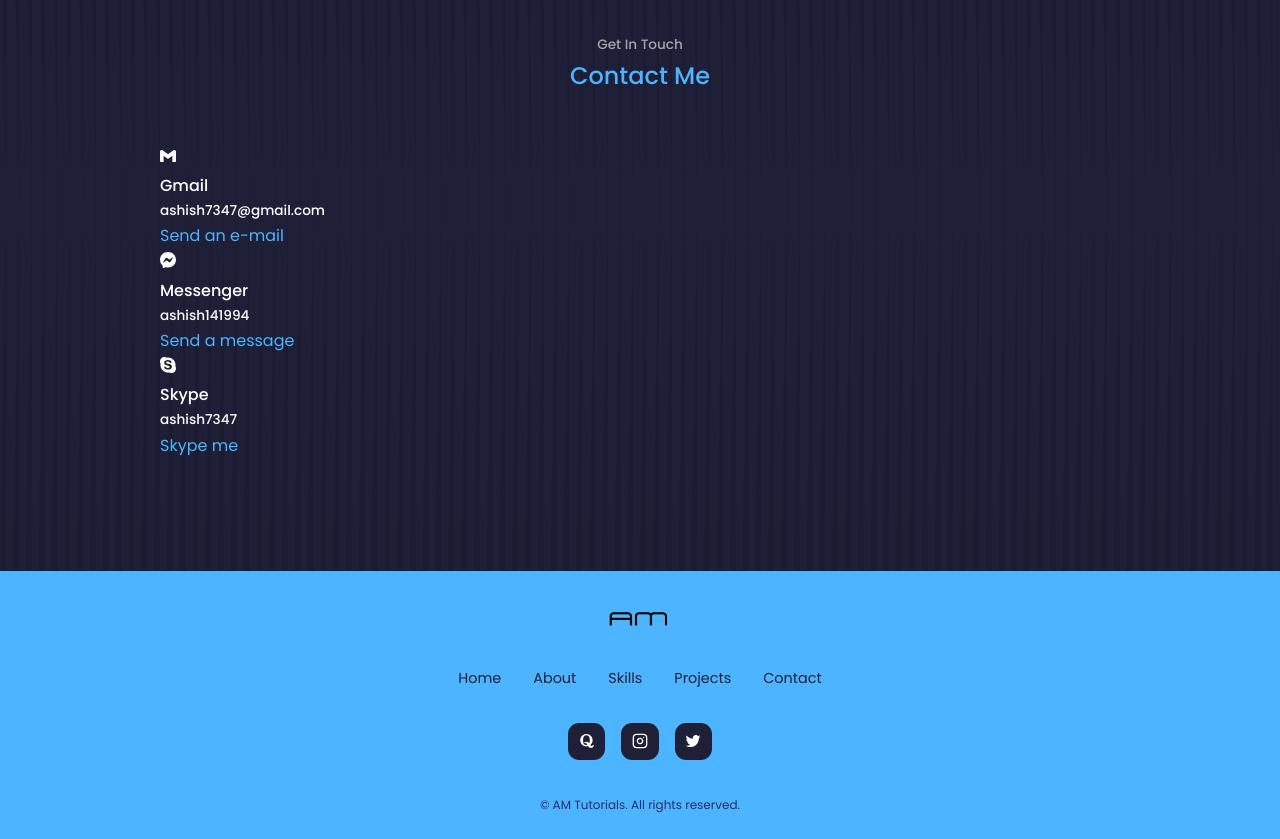
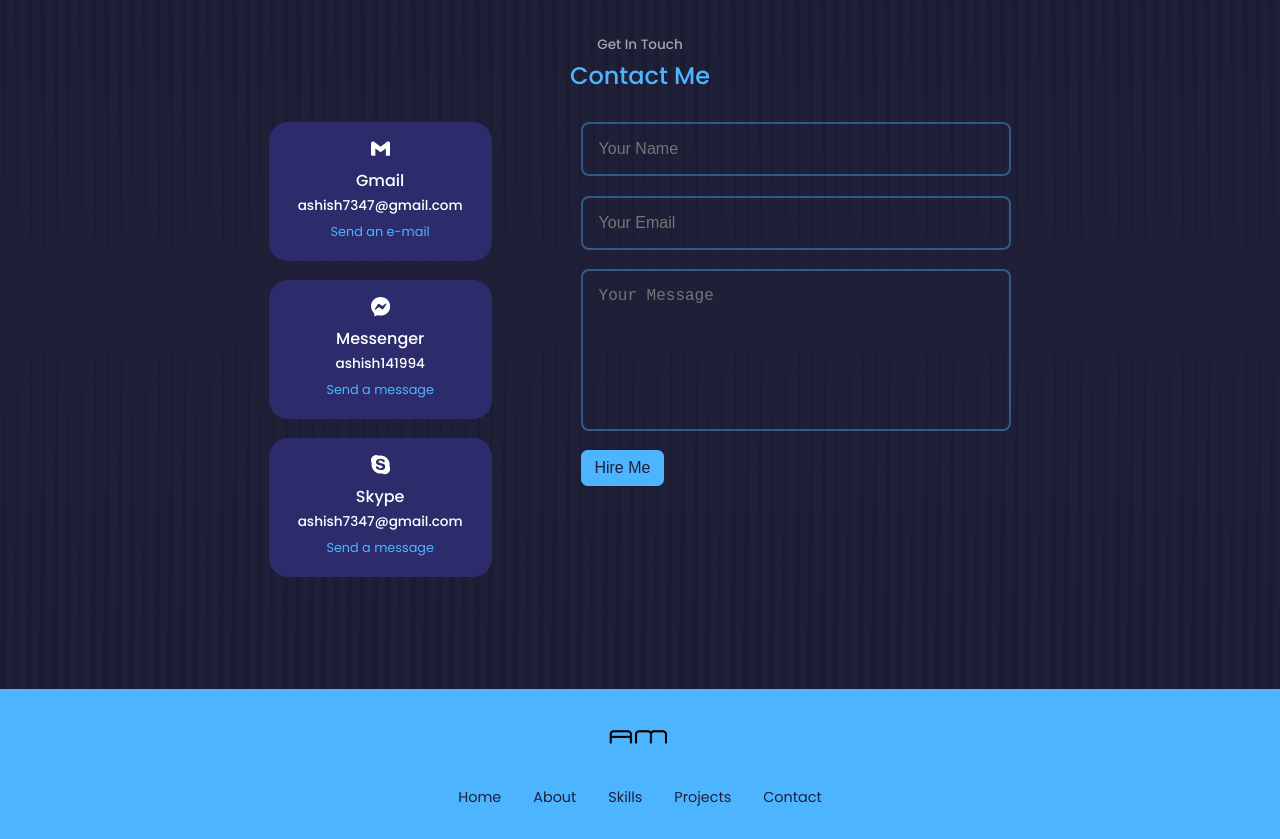
Before and after one commit to ash14ish/My-Portfolio, a React (Create React App) app: page / in a window 1280 px wide. Shown: the part 2680-3519 px from the top of the page. Built offline with nearby package versions, Linux system fonts and the light colour scheme.

Commit message:
portfolio

```diff
--- a/src/components/Contact/Contact.css
+++ b/src/components/Contact/Contact.css
@@ -0,0 +1,85 @@
+#contact__heading {
+  margin-bottom: 1.6rem;
+}
+
+.container.contact__container {
+  width: 58%;
+  display: grid;
+  grid-template-columns: 30% 58%;
+  gap: 12%;
+}
+
+.contact__options {
+  display: flex;
+  flex-direction: column;
+  gap: 1.2rem;
+}
+
+.contact__option {
+  background: var(--color-bg-variant);
+  padding: 1rem;
+  border-radius: 1.2rem;
+  text-align: center;
+  border: 1px solid transparent;
+  transition: var(--transition);
+}
+
+.contact__option:hover {
+  background: transparent;
+  border-color: var(--color-primary-variant);
+}
+
+.contact__option > a:hover {
+  color: var(--color-primary);
+}
+
+.contact__option-icon {
+  font-size: 1.2rem;
+}
+
+.contact__option > a {
+  margin: 0 auto;
+  display: inline-block;
+  font-size: 0.8rem;
+}
+
+/* Form */
+
+form {
+  display: flex;
+  flex-direction: column;
+  gap: 1.2rem;
+}
+
+input,
+textarea {
+  width: 100%;
+  padding: 1rem;
+  border-radius: 0.5rem;
+  background: transparent;
+  border: 2px solid var(--color-primary-variant);
+  resize: none;
+  color: var(--color-white);
+  font-size: 1rem;
+}
+
+form button {
+  font-size: 1rem;
+}
+
+@media (max-width: 1024px) {
+  #contact__heading {
+    margin-bottom: 3rem;
+  }
+
+  .container.contact__container {
+    grid-template-columns: 1fr;
+    gap: 2rem;
+  }
+}
+
+@media (max-width: 600px) {
+  .container.contact__container {
+    width: var(--container-width-sm);
+  }
+}
--- a/src/components/Contact/Contact.jsx
+++ b/src/components/Contact/Contact.jsx
@@ -1,26 +1,36 @@
 import React from "react";
 import "./Contact.css";
-import { SiGmail, SiMessenger, SiSkype } from "react-icons/si";
+import { SiGmail, SiMessenger } from "react-icons/si";
+import { RiMessengerLine } from "react-icons/ri";
+import { ImSkype } from "react-icons/im";
 
 const Contact = () => {
   return (
     <section id="contact">
       <h5>Get In Touch</h5>
-      <h2>Contact Me</h2>
+      <h2 id="contact__heading">Contact Me</h2>
 
       <div className="container contact__container">
         <div className="contact__options">
           <article className="contact__option">
-            <SiGmail />
+            <SiGmail className="contact__option-icon" />
             <h4>Gmail</h4>
             <h5>ashish7347@gmail.com</h5>
-            <a href="mailto:ashish7347@gmail.com">Send an e-mail</a>
+
+            <a
+              href="mailto:ashish7347@gmail.com"
+              target="_blank"
+              rel="noopener noreferrer"
+            >
+              Send an e-mail
+            </a>
           </article>
 
           <article className="contact__option">
-            <SiMessenger />
+            <SiMessenger className="contact__option-icon" />
             <h4>Messenger</h4>
             <h5>ashish141994</h5>
+
             <a
               href="https://m.me/ashish141994/"
               target="_blank"
@@ -31,18 +41,34 @@ const Contact = () => {
           </article>
 
           <article className="contact__option">
-            <SiSkype />
+            <ImSkype className="contact__option-icon" />
             <h4>Skype</h4>
-            <h5>ashish7347</h5>
+            <h5>ashish7347@gmail.com</h5>
+
             <a
               href="https://join.skype.com/invite/yApaeI1vgreD"
               target="_blank"
               rel="noopener noreferrer"
             >
-              Skype me
+              Send a message
             </a>
           </article>
         </div>
+
+        <form action="">
+          <input type="text" name="name" placeholder="Your Name" required />
+
+          <input type="email" name="name" placeholder="Your Email" required />
+
+          <textarea
+            name="message"
+            rows="7"
+            placeholder="Your Message"
+            required
+          ></textarea>
+
+          <button className="btn btn-primary">Hire Me</button>
+        </form>
       </div>
     </section>
   );
```
